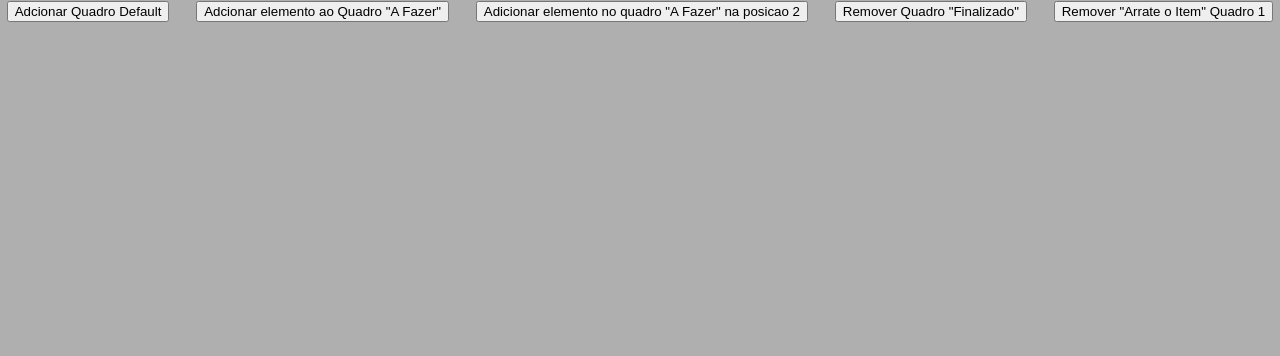
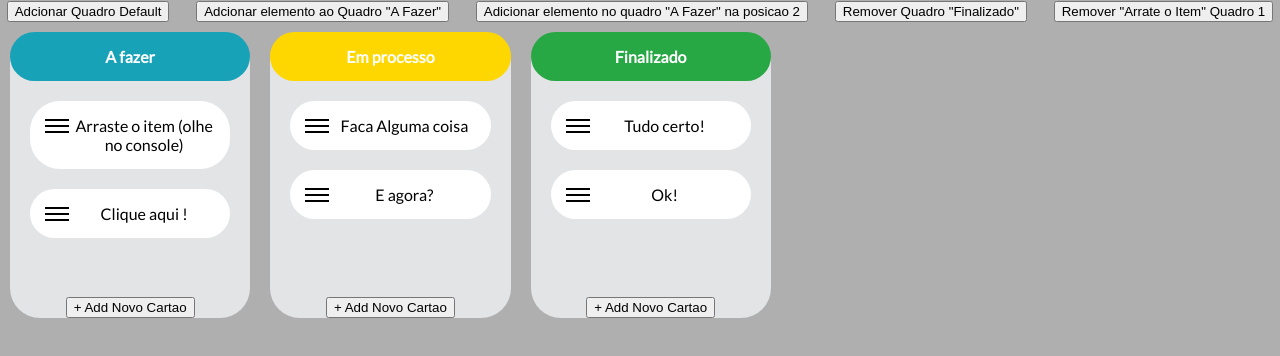
Before and after one commit to GuilhermeLouback/JsKanban, a plain HTML site: page index.html in a window 1280 px wide. Drawn offline with Linux system fonts and the light colour scheme; the site is published under a folder, as on GitHub Pages, so addresses that start at the root find nothing.

Commit message:
Change all

```diff
--- a/index.html
+++ b/index.html
@@ -4,9 +4,9 @@
     <meta charset="UTF-8" />
     <meta name="viewport" content="width=device-width, initial-scale=1" />
 
-    <title>Js_Kanban</title>
-    <link rel="stylesheet" href="src/assets/jkanban.css" />
-    <link rel="stylesheet" href="src/assets/jkanban.min.css" />
+    <title>Kanban</title>
+    <link rel="stylesheet" href="jkanban.css" />
+    <link rel="stylesheet" href="jkanban.min.css" />
     <link
       href="https://fonts.googleapis.com/css?family=Lato"
       rel="stylesheet"
@@ -27,8 +27,8 @@
     </div>
 
     <div id="myKanban"></div>
-    <script src="/src/js/jkanban.js"></script>
-    <script src="/src/js/jkanban.min.js"></script>
+    <script src="jkanban.js"></script>
+    <script src="jkanban.min.js"></script>
     <script>
       var KanbanTest = new jKanban({
         element: "#myKanban",
```
Also changed, not shown: jkanban.css (renamed from src/assets/jkanban.css), jkanban.js (renamed from src/js/jkanban.js), jkanban.min.css (renamed from src/assets/jkanban.min.css), jkanban.min.js (renamed from src/js/jkanban.min.js).
